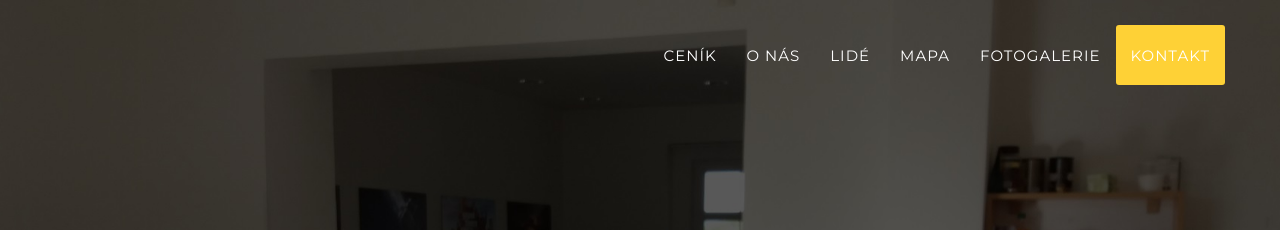
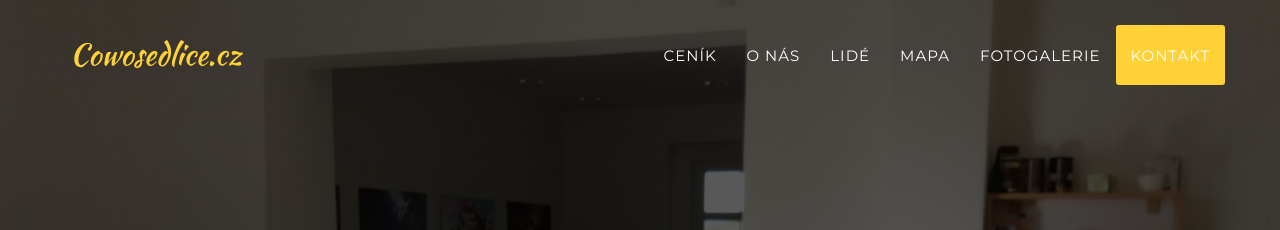
Before and after one commit to cowosedlice/cowosedlice.cz, a Jekyll site: the page built from index.html, in a window 1280 px wide. Shown: the top 230 px of the page. Built offline with Jekyll 4.4.1, drawn with Linux system fonts in a browser that asks for light colours; some web fonts are replaced.

Commit message:
další oprava

```diff
--- a/_config.yml
+++ b/_config.yml
@@ -3,6 +3,7 @@ baseurl:
 
 # Site settings
 title: Cowosedlice.cz - sdílená kancelář v Novosedlicích
+title-visible: Cowosedlice.cz
 email: radek@cowosedlice.cz
 description: "Coworkingová kancelář Novosedlice / Teplice."
 
```
